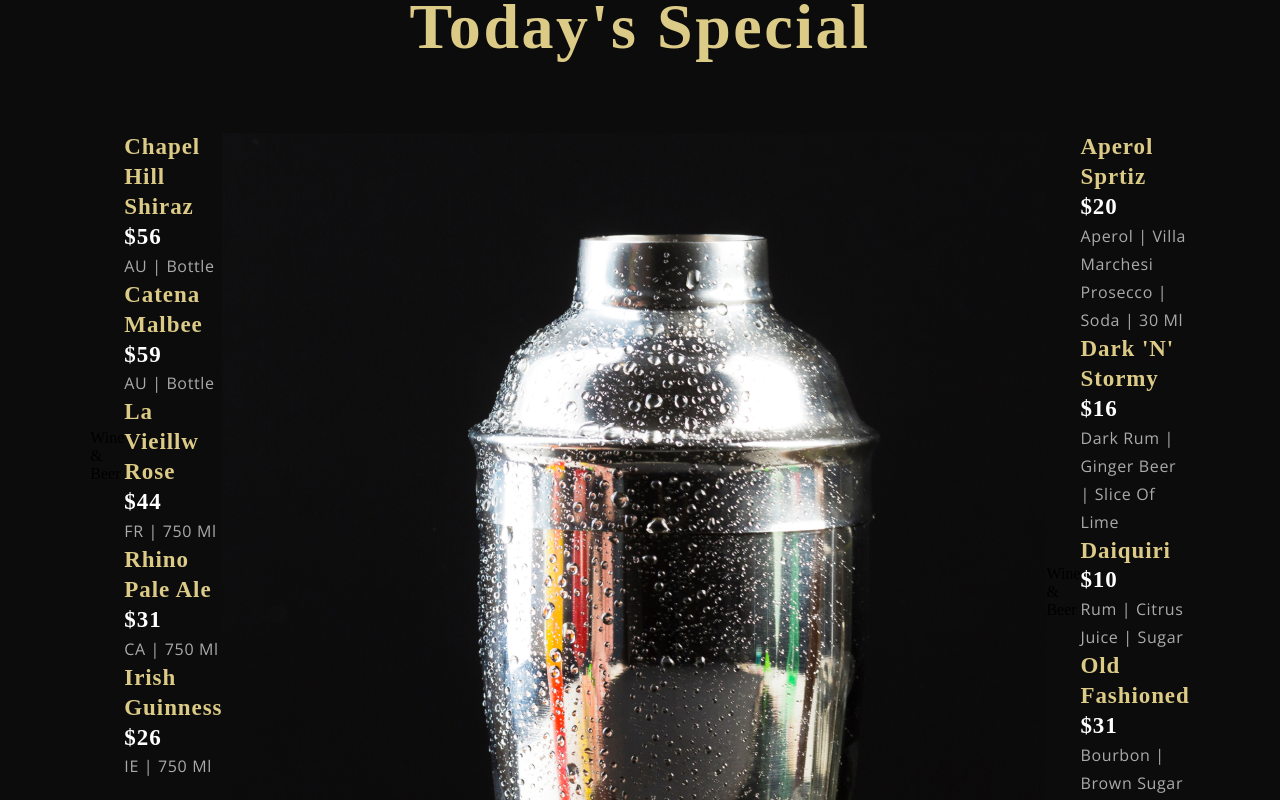
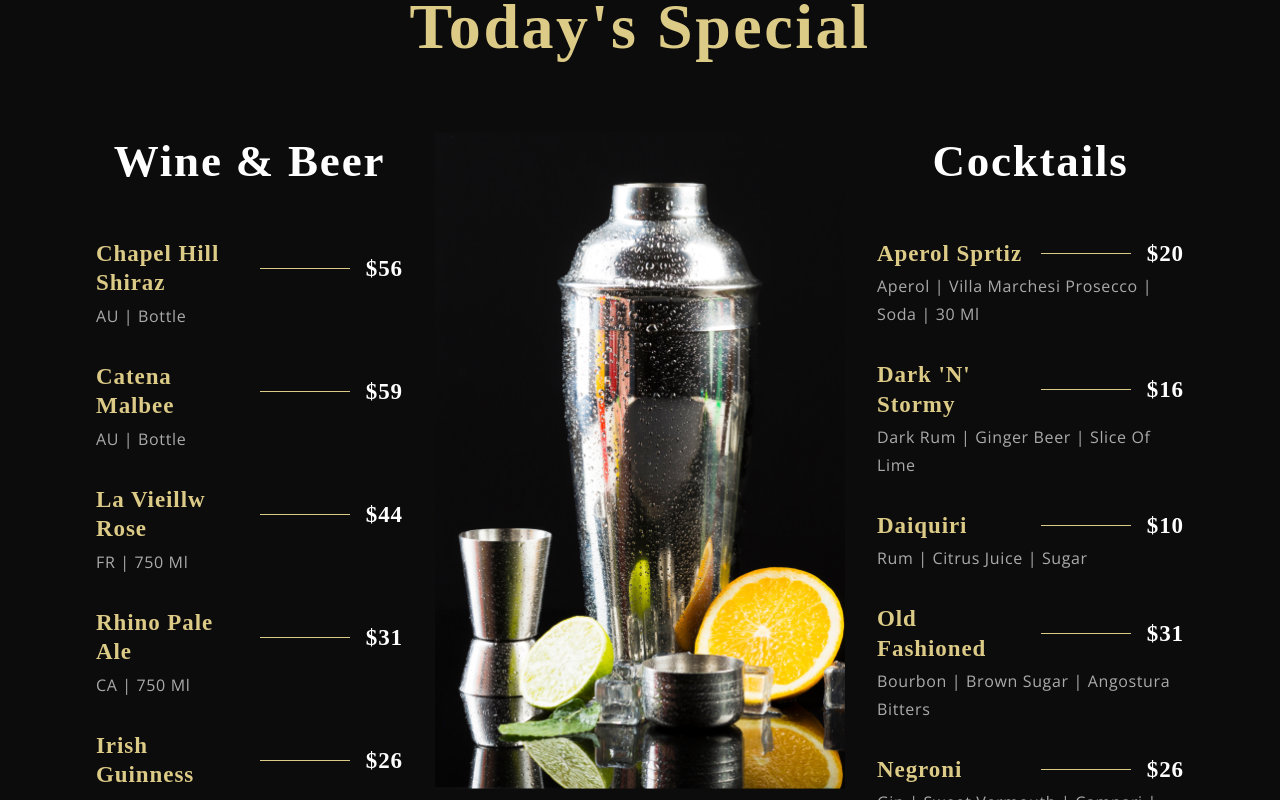
Before and after one commit to manuwasa/gerich-restaurant, a React (Create React App) app: page / in a window 1280 px wide. Shown: the part 2320-3120 px from the top of the page. Built offline with nearby package versions, Linux system fonts and the light colour scheme; a web font is replaced by a local one.

Commit message:
Styling MenuItem component and SpecialMenu

```diff
--- a/src/components/Menuitem/MenuItem.css
+++ b/src/components/Menuitem/MenuItem.css
@@ -0,0 +1,36 @@
+.app__menuitem {
+  width: 100%;
+  margin: 1rem 0;
+
+  display: flex;
+  flex-direction: column;
+}
+
+.app__menuitem-head {
+  display: flex;
+  justify-content: space-between;
+  align-items: center;
+}
+
+.app__menuitem-sub {
+  width: 100%;
+  margin-top: 0.2rem;
+}
+
+.app__menuitem-name {
+  flex: 1;
+}
+
+.app__menuitem-dash {
+  width: 90px;
+  height: 1px;
+
+  background-color: var(--color-golden);
+  margin: 0 1rem;
+}
+
+.app__menuitem-price {
+  display: flex;
+  justify-content: flex-end;
+  align-items: flex-end;
+}
--- a/src/container/Menu/SpecialMenu.css
+++ b/src/container/Menu/SpecialMenu.css
@@ -16,3 +16,36 @@
   align-items: flex-start;
   flex-direction: row;
 }
+
+.app__specialMenu-menu_heading {
+  font-family: var(--font-base);
+  font-weight: 600;
+  font-size: 45px;
+  line-height: 58.5px;
+  letter-spacing: 0.04em;
+  color: var(--color-white);
+}
+
+.app__specialMenu-menu_wine,
+.app__specialMenu-menu_cocktails {
+  flex: 1;
+  width: 100%;
+  flex-direction: column;
+}
+
+.app__specialMenu-menu_img {
+  width: 410px;
+  margin: 0 2rem;
+}
+
+.app__specialMenu-menu_img img {
+  width: 100%;
+  height: auto;
+}
+
+.app__specialMenu_menu_item {
+  display: flex;
+  flex-direction: column;
+  margin: 2rem 0;
+  width: 100%;
+}
--- a/src/container/Menu/SpecialMenu.jsx
+++ b/src/container/Menu/SpecialMenu.jsx
@@ -13,8 +13,8 @@
 
     <div className="app__specialMenu-menu">
       <div className="app__specialMenu-menu_wine flex__center">
-        <p className="app__specialMenu_menu_heading">Wine & Beer</p>
-        <div className="app__specialMenu_menu_items">
+        <p className="app__specialMenu-menu_heading">Wine & Beer</p>
+        <div className="app__specialMenu_menu_item">
           {data.wines.map((wine, index) => {
             return (
               <MenuItem
@@ -33,8 +33,8 @@
       </div>
 
       <div className="app__specialMenu-menu_cocktails flex__center">
-        <p className="app__specialMenu_menu_heading">Wine & Beer</p>
-        <div className="app__specialMenu_menu_items">
+        <p className="app__specialMenu-menu_heading">Cocktails</p>
+        <div className="app__specialMenu_menu_item">
           {data.cocktails.map((cocktail, index) => {
             return (
               <MenuItem
```
